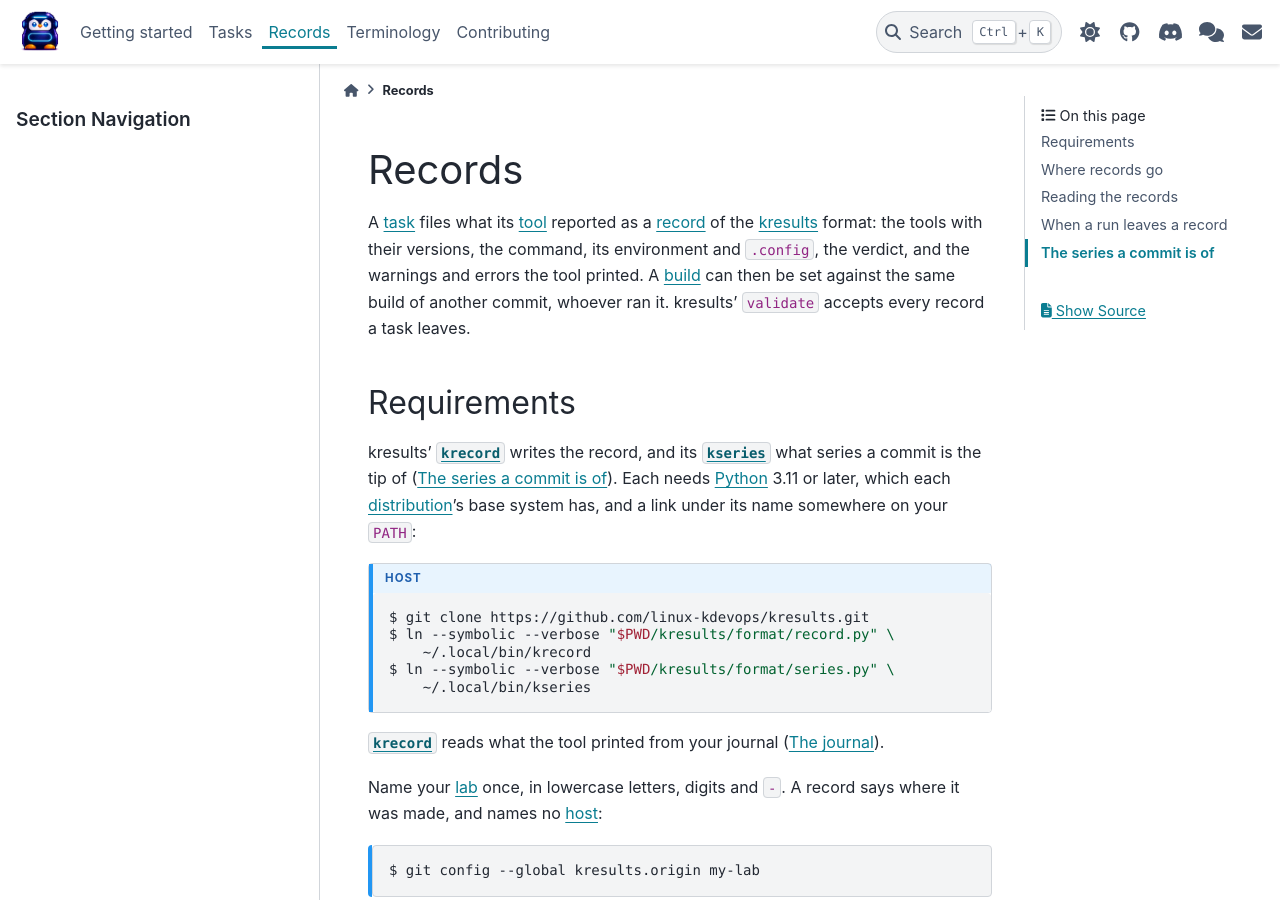
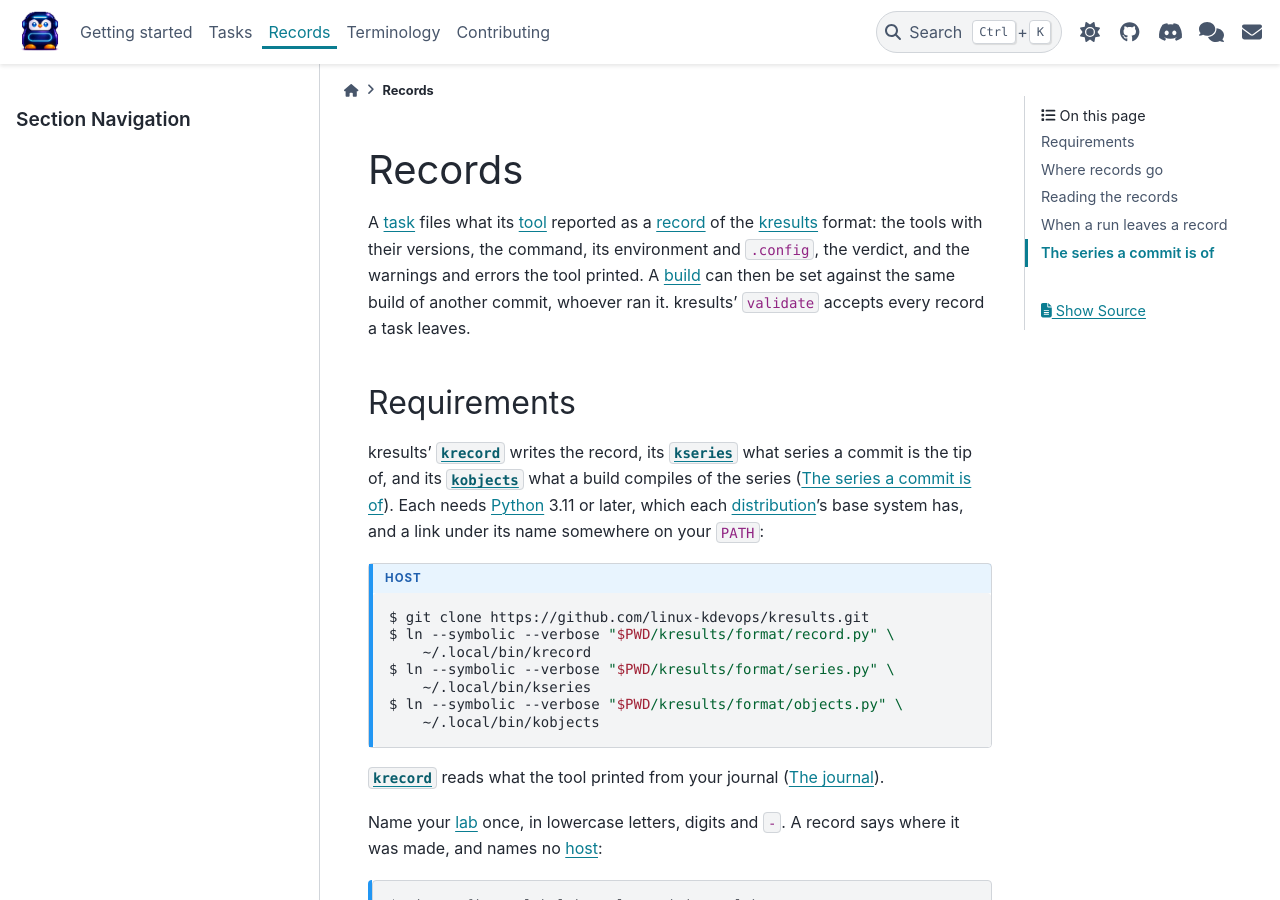
Before and after one commit to linux-kdevops/kdevops-ng, a Sphinx documentation site: the page built from docs/records.rst, in a window 1280 px wide and 900 px high. Built offline with Sphinx 7.4.7 and the PyData theme 0.15.4, drawn with Linux system fonts in a browser that asks for light colours; some of the changed text lies outside the part shown.

Commit message:
kernel: list the objects a build compiles of its series
A per-object check takes one object, and nothing said which ones a
series needs checked: the caller read the diff and guessed. objects
runs kresults' kobjects in the built tree, which prints them and the C
files the configuration leaves out.

Signed-off-by: Daniel Gomez <da.gomez@kernel.org>

```diff
--- a/docs/conf.py
+++ b/docs/conf.py
@@ -92,6 +92,7 @@ cmd_links = {
     "env": "https://www.gnu.org/software/coreutils/manual/html_node/env-invocation.html",
     "journalctl": "https://www.freedesktop.org/software/systemd/man/latest/journalctl.html",
     "krecord": "https://github.com/linux-kdevops/kresults/blob/main/format/README.md",
+    "kobjects": "https://github.com/linux-kdevops/kresults/blob/main/docs/deploy.rst",
     "kseries": "https://github.com/linux-kdevops/kresults/blob/main/docs/deploy.rst",
     "make": "https://www.gnu.org/software/make/manual/make.html",
     "pip": "https://pip.pypa.io/en/stable/",
--- a/docs/records.rst
+++ b/docs/records.rst
@@ -16,10 +16,11 @@ accepts every record a task leaves.
 Requirements
 ============
 
-kresults' :cmd:`krecord` writes the record, and its :cmd:`kseries` what
-series a commit is the tip of (:ref:`records-series`). Each needs `Python`_ 3.11 or later,
-which each :term:`distribution <Distribution>`'s base system has, and a link
-under its name somewhere on your ``PATH``:
+kresults' :cmd:`krecord` writes the record, its :cmd:`kseries` what
+series a commit is the tip of, and its :cmd:`kobjects` what a build
+compiles of the series (:ref:`records-series`). Each needs `Python`_ 3.11
+or later, which each :term:`distribution <Distribution>`'s base system
+has, and a link under its name somewhere on your ``PATH``:
 
 .. code-block:: console
    :caption: host
@@ -30,6 +31,8 @@ under its name somewhere on your ``PATH``:
        ~/.local/bin/krecord
    $ ln --symbolic --verbose "$PWD/kresults/format/series.py" \
        ~/.local/bin/kseries
+   $ ln --symbolic --verbose "$PWD/kresults/format/objects.py" \
+       ~/.local/bin/kobjects
 
 :cmd:`krecord` reads what the tool printed from your journal
 (:ref:`requirements-journal`).
@@ -141,6 +144,11 @@ tree is on, which names the series. The records of the series are then
 set against those of its base, built the same way. Run it again after
 the tree's commits change.
 
+:src:`objects <tasks/kernel/objects>` then says what a build compiles of
+the series: :cmd:`kobjects` writes ``objects.json`` beside the build's
+records, the objects to check and the C files the configuration leaves
+out.
+
 .. _Git: https://git-scm.com
 .. _kresults: https://github.com/linux-kdevops/kresults
 .. _Python: https://www.python.org
```
Also changed, not shown: docs/tasks/kernel.rst (+16 -0 lines), 1 other file.
